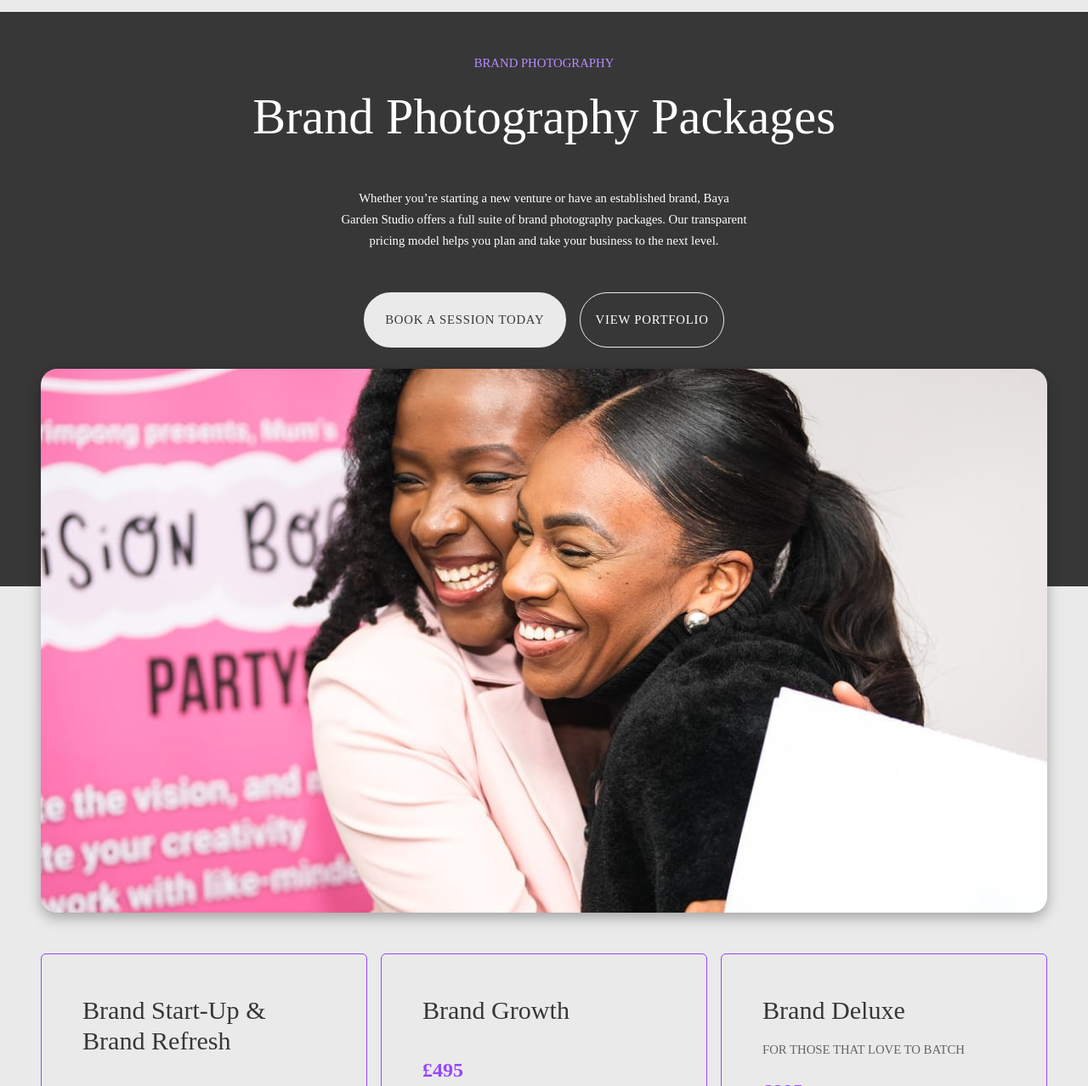
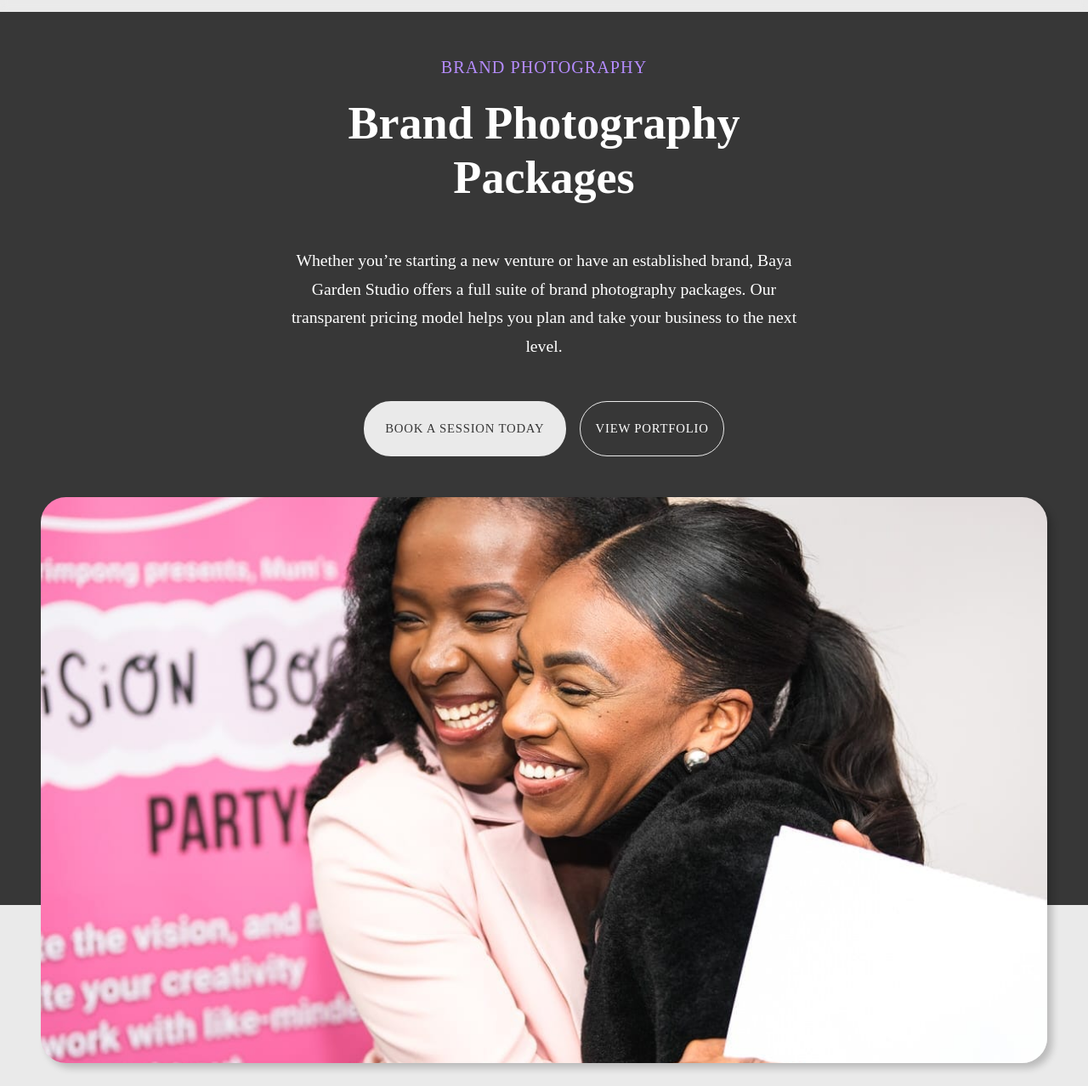
Before and after one commit to Hannah-Ogunyinka/bayagardenstudio, an Astro site: page /brand-photography-packages in a window 1280 px wide. Shown: the part 82-1360 px from the top of the page at 85% size. Built offline with nearby package versions, Linux system fonts and the light colour scheme; Astro itself is replaced by a stand-in of ours.

Commit message:
Match brand photography packages page
Co-Authored-By: Claude Opus 5.5 <noreply@anthropic.com>
Claude-Session: https://claude.ai/code/session_01Wts3YrB7oTDSWyo8ewD1KV

```diff
--- a/design-system-source/tokens.template.css
+++ b/design-system-source/tokens.template.css
@@ -131,6 +131,7 @@
   --measure-xl: 48rem;
   --measure-2xl: 52rem;
   --measure-prose: 32rem;               /* post body column, as on the live site */
+  --measure-intro: 37.5rem;             /* 600px: centred page intros */
   --measure-cta: 40.625rem;             /* 650px: call-to-action headings */
   --measure-plan: 25rem;                /* 400px: pricing plan cards */
   --measure-photo: 43.75rem;            /* 700px: photography panel */
@@ -158,6 +159,7 @@
   /* -------------------------------------------------------------- Layout */
   --container-max: 81.25rem;            /* 1300px: most content */
   --container-content: 80rem;           /* 1280px: home page sections */
+  --container-cards: 78.75rem;          /* 1260px: package cards */
   --container-split: 67.5rem;           /* 1080px: two-column copy on service pages */
   --container-wide: 120rem;             /* 1920px: full-bleed bands */
   /* Side gap for panels: the page gutter, growing past 1920px so the panel stays 1920px wide and centred. */
@@ -194,7 +196,7 @@
   --border-frame: 8px;                  /* white frame around showcase media */
 
   --radius-xs: 0.25rem;                 /* inputs, focus rings */
-  --radius-s: 0.375rem;                 /* package cards */
+  --radius-s: 0.625rem;                 /* package cards (10px) */
   --radius-sm: 0.5rem;                  /* tags, author box, form fields */
   --radius-ms: 0.75rem;                 /* project thumbnails */
   --radius-m: 1rem;                     /* small rounded images */
@@ -224,7 +226,7 @@
   --shadow-deep: 12px 12px 50px rgb(0 0 0 / 40%);
   --shadow-float: -6px 6px 10px 0 rgb(0 0 0 / 25%);
   --shadow-lift: -6px 10px 12px rgb(0 0 0 / 25%);
-  --shadow-photo: 0 6px 16px rgb(0 0 0 / 30%);
+  --shadow-photo: 6px 6px 9px rgb(0 0 0 / 20%);
   --shadow-footer: -6px 15px 12px 0 rgb(0 0 0 / 25%);
 
   /* -------------------------------------------------------------- Motion */
--- a/src/pages/brand-photography-packages.astro
+++ b/src/pages/brand-photography-packages.astro
@@ -61,6 +61,7 @@ const packages: Package[] = [
   title="Brand Photography Packages"
   description="Brand photography packages for new and established businesses, from a two hour mini session to a full day shoot, with clear, transparent pricing."
 >
+  <div class="top">
   <section class="intro" aria-labelledby="packages-title">
     <p class="intro__eyebrow">Brand photography</p>
     <h1 id="packages-title">Brand Photography Packages</h1>
@@ -83,6 +84,7 @@ const packages: Package[] = [
     fetchpriority="high"
     class="hero"
   />
+  </div>
 
   <ul class="packages" role="list">
     {
@@ -117,71 +119,79 @@ const packages: Package[] = [
 </BaseLayout>
 
 <style>
+  /* Dark intro whose background stops 85% down, so the photo straddles the edge. */
+  .top {
+    padding-inline: var(--space-md);
+    background: linear-gradient(var(--color-grey-800) 85%, var(--color-bg) 85%);
+  }
+
   .intro {
     display: flex;
+    max-width: var(--measure-intro);
+    margin-inline: auto;
+    padding-block: var(--space-md);
     flex-direction: column;
     align-items: center;
-    padding: var(--space-md) var(--gutter) clamp(10rem, 22vw, 20rem); /* token-exempt: room for the overlapping photo */
-    background-color: var(--color-grey-800);
+    gap: var(--stack-s);
     color: var(--color-white);
     text-align: center;
   }
 
   .intro__eyebrow {
-    margin: 0 0 var(--space-sm);
+    margin: 0;
     color: var(--color-purple-light);
     font-family: var(--font-body);
-    font-size: var(--text-small);
+    font-size: var(--text-eyebrow);
+    font-weight: var(--weight-medium);
+    letter-spacing: var(--tracking-caps);
     text-transform: uppercase;
   }
 
   h1 {
-    max-width: 12em;
-    margin: 0 0 var(--space-md);
+    margin: 0;
     color: inherit;
     font-family: var(--font-body);
-    font-size: var(--text-h2-alt);
-    font-weight: 500;
-    line-height: 1.2;
+    font-size: var(--text-h2);
+    font-weight: var(--weight-bold);
+    line-height: var(--leading-heading);
+    text-transform: capitalize;
   }
 
   .intro__text {
-    max-width: var(--measure-m);
-    margin: 0 0 var(--space-md);
+    margin: calc(var(--space-md) - var(--stack-s)) 0 0;
     color: inherit;
-    font-size: var(--text-small);
   }
 
   .intro__actions {
     display: flex;
+    margin-top: calc(var(--space-md) - var(--stack-s));
     flex-wrap: wrap;
     justify-content: center;
-    gap: var(--space-sm);
+    gap: var(--stack-s);
   }
 
-  /* The photo straddles the dark intro and the page below it. */
   .hero {
     display: block;
-    width: min(100% - 2 * var(--gutter), var(--container-l));
+    width: min(100%, var(--container-l));
     height: auto;
-    max-height: var(--media-max-height);
-    margin: calc(-1 * clamp(9rem, 20vw, 18rem)) auto 0; /* token-exempt: photo overlaps the dark intro */
-    border-radius: var(--radius-media);
+    margin-inline: auto;
+    aspect-ratio: 16 / 9;
+    border-radius: 1.5em;
     box-shadow: var(--shadow-photo);
     object-fit: cover;
   }
 
   .packages {
     display: grid;
-    max-width: var(--container-max);
-    margin: var(--space-lg) auto var(--space-xl);
-    padding: 0 var(--space-md);
+    max-width: calc(var(--container-cards) + 2 * var(--space-md));
+    margin: 0 auto;
+    padding: var(--space-md);
     grid-template-columns: repeat(3, 1fr);
-    gap: var(--space-sm);
+    gap: var(--stack-s);
     list-style: none;
 
     @media (--lg-down) {
-      max-width: var(--measure-l);
+      max-width: calc(var(--measure-intro) + 2 * var(--space-md));
       grid-template-columns: 1fr;
     }
   }
@@ -195,29 +205,33 @@ const packages: Package[] = [
     border-radius: var(--radius-s);
   }
 
+  .package > * + * {
+    margin-top: var(--stack-s);
+  }
+
   .package h2 {
-    margin: 0 0 var(--space-sm);
+    margin: 0;
     font-family: var(--font-body);
-    font-size: var(--text-h3);
-    font-weight: 500;
-    line-height: 1.2;
+    font-size: var(--text-h2-sm);
+    font-weight: var(--weight-bold);
+    line-height: var(--leading-heading);
     text-transform: capitalize;
   }
 
   .package__note {
-    margin: 0;
+    margin-bottom: 0;
     color: var(--color-grey-600);
     font-family: var(--font-body);
-    font-size: var(--text-small);
+    letter-spacing: 0.02em;
     text-transform: uppercase;
   }
 
-  /* Bold and 24px or more, so the purple passes large-text contrast. */
+  /* Bold and well over 24px, so the purple passes large-text contrast. */
   .package__price {
-    margin: var(--space-sm) 0;
+    margin-bottom: 0;
     color: var(--color-purple);
-    font-size: max(var(--text-large-min), var(--text-lead));
-    font-weight: 700;
+    font-size: var(--text-h3);
+    font-weight: var(--weight-bold);
   }
 
   .package__price del {
@@ -226,15 +240,16 @@ const packages: Package[] = [
 
   .package :global(.package__cta) {
     justify-content: center;
+    border-radius: 0.5em;
   }
 
   .package__features {
-    margin: var(--space-sm) 0 0;
-    padding-left: 1.2em;
-    font-size: var(--text-small);
+    margin-bottom: 0;
+    padding-left: 2em;
+    list-style: disc;
   }
 
   .package__features li {
-    margin-bottom: 0.8em;
+    margin-bottom: 1em;
   }
 </style>
--- a/src/styles/tokens.css
+++ b/src/styles/tokens.css
@@ -159,6 +159,7 @@
   --measure-xl: 48rem;
   --measure-2xl: 52rem;
   --measure-prose: 32rem;               /* post body column, as on the live site */
+  --measure-intro: 37.5rem;             /* 600px: centred page intros */
   --measure-cta: 40.625rem;             /* 650px: call-to-action headings */
   --measure-plan: 25rem;                /* 400px: pricing plan cards */
   --measure-photo: 43.75rem;            /* 700px: photography panel */
@@ -186,6 +187,7 @@
   /* -------------------------------------------------------------- Layout */
   --container-max: 81.25rem;            /* 1300px: most content */
   --container-content: 80rem;           /* 1280px: home page sections */
+  --container-cards: 78.75rem;          /* 1260px: package cards */
   --container-split: 67.5rem;           /* 1080px: two-column copy on service pages */
   --container-wide: 120rem;             /* 1920px: full-bleed bands */
   /* Side gap for panels: the page gutter, growing past 1920px so the panel stays 1920px wide and centred. */
@@ -222,7 +224,7 @@
   --border-frame: 8px;                  /* white frame around showcase media */
 
   --radius-xs: 0.25rem;                 /* inputs, focus rings */
-  --radius-s: 0.375rem;                 /* package cards */
+  --radius-s: 0.625rem;                 /* package cards (10px) */
   --radius-sm: 0.5rem;                  /* tags, author box, form fields */
   --radius-ms: 0.75rem;                 /* project thumbnails */
   --radius-m: 1rem;                     /* small rounded images */
@@ -252,7 +254,7 @@
   --shadow-deep: 12px 12px 50px rgb(0 0 0 / 40%);
   --shadow-float: -6px 6px 10px 0 rgb(0 0 0 / 25%);
   --shadow-lift: -6px 10px 12px rgb(0 0 0 / 25%);
-  --shadow-photo: 0 6px 16px rgb(0 0 0 / 30%);
+  --shadow-photo: 6px 6px 9px rgb(0 0 0 / 20%);
   --shadow-footer: -6px 15px 12px 0 rgb(0 0 0 / 25%);
 
   /* -------------------------------------------------------------- Motion */
```
